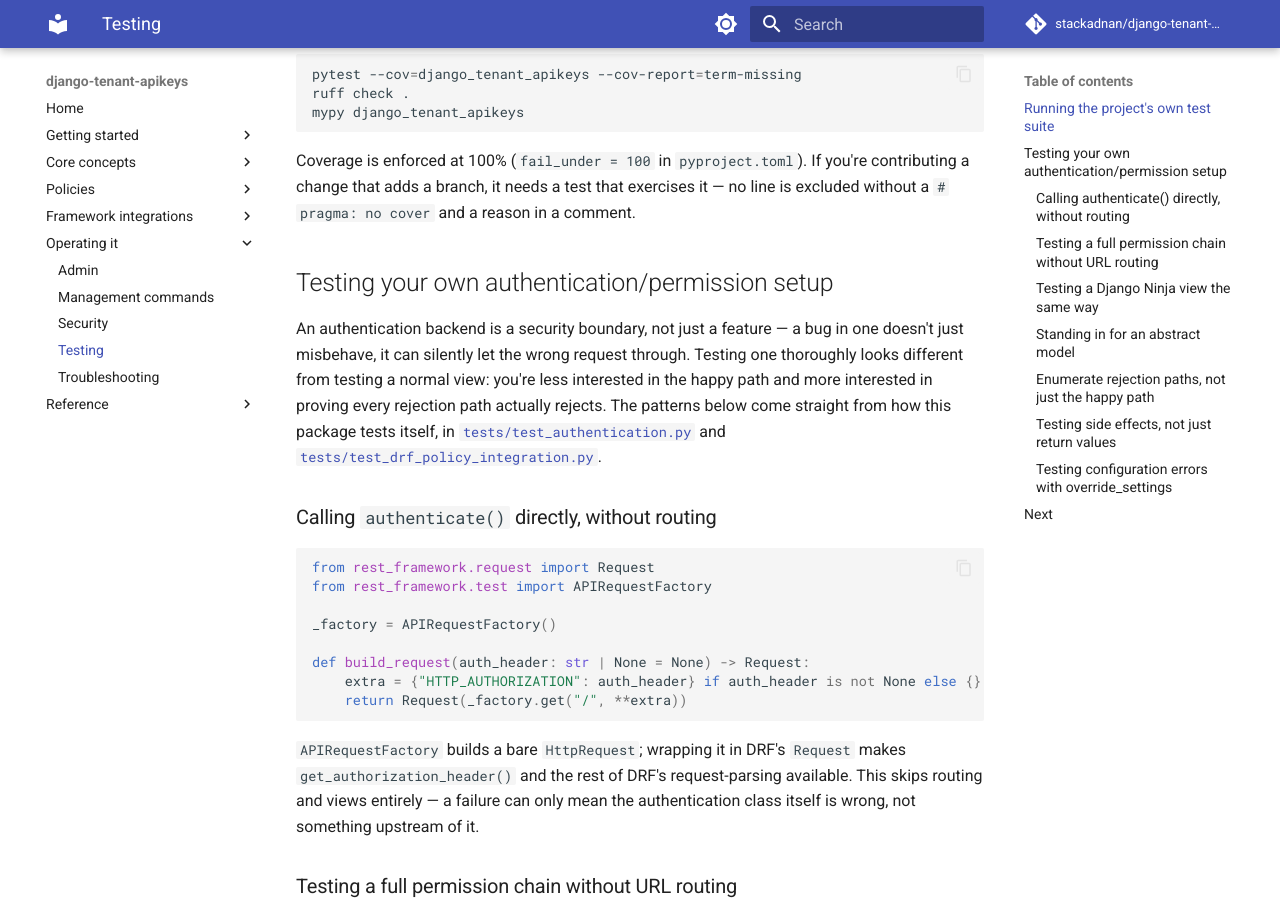
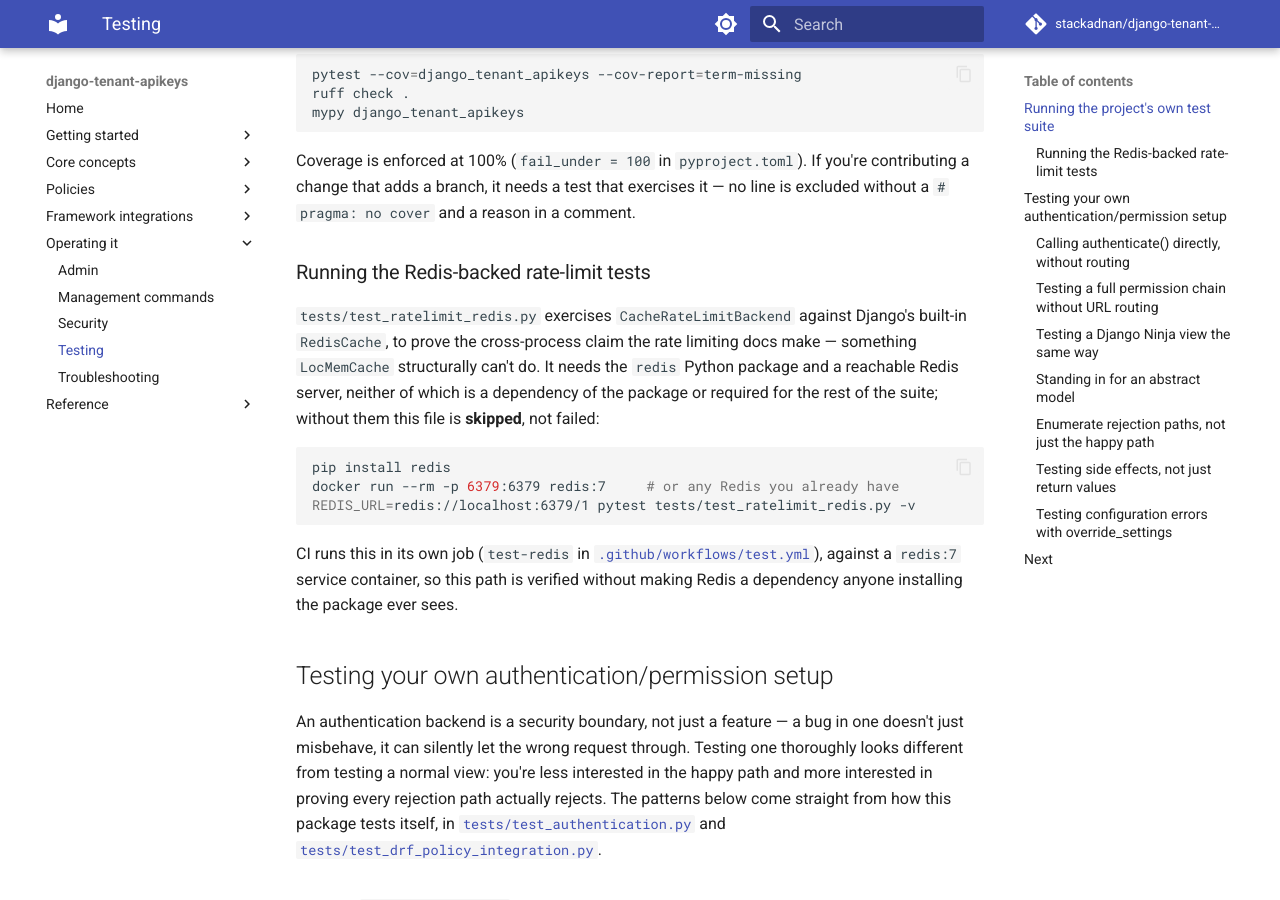
Before and after one commit to stackadnan/django-tenant-apikeys, an MkDocs documentation site: the page built from docs/testing.md, in a window 1280 px wide and 900 px high, scrolled down 475 px. Built offline with MkDocs 1.6.1 and Material for MkDocs 9.7.7, drawn with Linux system fonts in a browser that asks for light colours; comment, search, counter and statistics services are not loaded.

Commit message:
docs: add instructions for running Redis tests locally
Explain how to install Redis, start a temporary Redis container,
and set REDIS_URL to run the Redis-backed tests locally.

Also document how CI runs these tests using a Redis 7 service
container, without adding Redis as a project dependency or
test extra.

````diff
--- a/docs/testing.md
+++ b/docs/testing.md
@@ -30,6 +30,26 @@ Coverage is enforced at 100% (`fail_under = 100` in `pyproject.toml`). If
 you're contributing a change that adds a branch, it needs a test that
 exercises it — no line is excluded without a `# pragma: no cover` and a
 reason in a comment.
+
+### Running the Redis-backed rate-limit tests
+
+`tests/test_ratelimit_redis.py` exercises `CacheRateLimitBackend` against
+Django's built-in `RedisCache`, to prove the cross-process claim the rate
+limiting docs make — something `LocMemCache` structurally can't do. It
+needs the `redis` Python package and a reachable Redis server, neither of
+which is a dependency of the package or required for the rest of the suite;
+without them this file is **skipped**, not failed:
+
+```bash
+pip install redis
+docker run --rm -p 6379:6379 redis:7     # or any Redis you already have
+REDIS_URL=redis://localhost:6379/1 pytest tests/test_ratelimit_redis.py -v
+```
+
+CI runs this in its own job (`test-redis` in
+[`.github/workflows/test.yml`](https://github.com/stackadnan/django-tenant-apikeys/blob/main/.github/workflows/test.yml)),
+against a `redis:7` service container, so this path is verified without
+making Redis a dependency anyone installing the package ever sees.
 
 ## Testing your own authentication/permission setup
 
````
